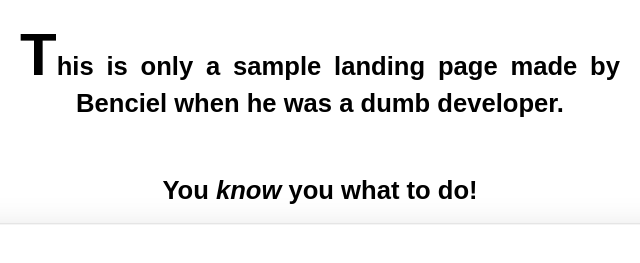
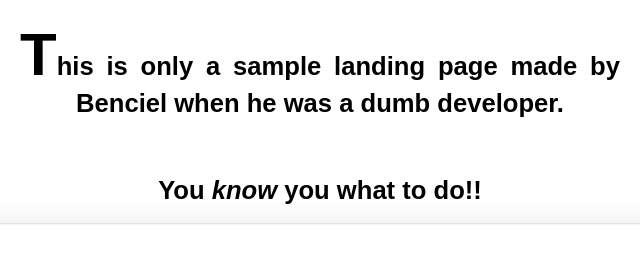
Before and after one commit to CabutinBenciel0425/Odin-Sign-up-Form, a plain HTML site: page index.html in a window 1280 px wide. Shown: the top 263 px of the page, 580-1220 px from the left. Drawn offline with Linux system fonts and the light colour scheme.

Commit message:
updated the text paragraph in heading

```diff
--- a/index.html
+++ b/index.html
@@ -23,7 +23,7 @@
                 </p>
                 <br>
                 <br>
-                <p id="sidebarHeader-2">You <span>know</span> you what to do!</p>
+                <p id="sidebarHeader-2">You <span>know</span> you what to do!!</p>
 
                 </div>
 
```
